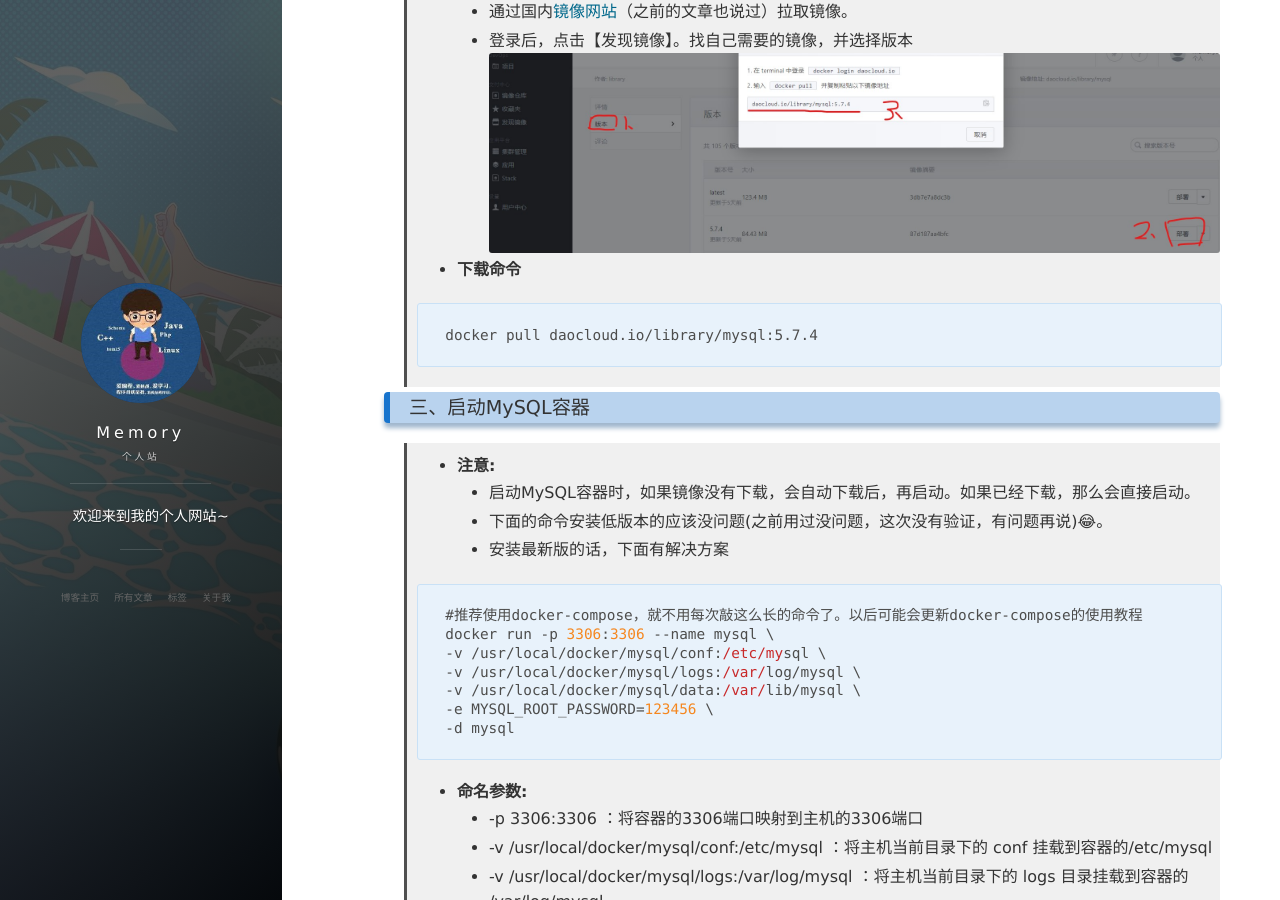
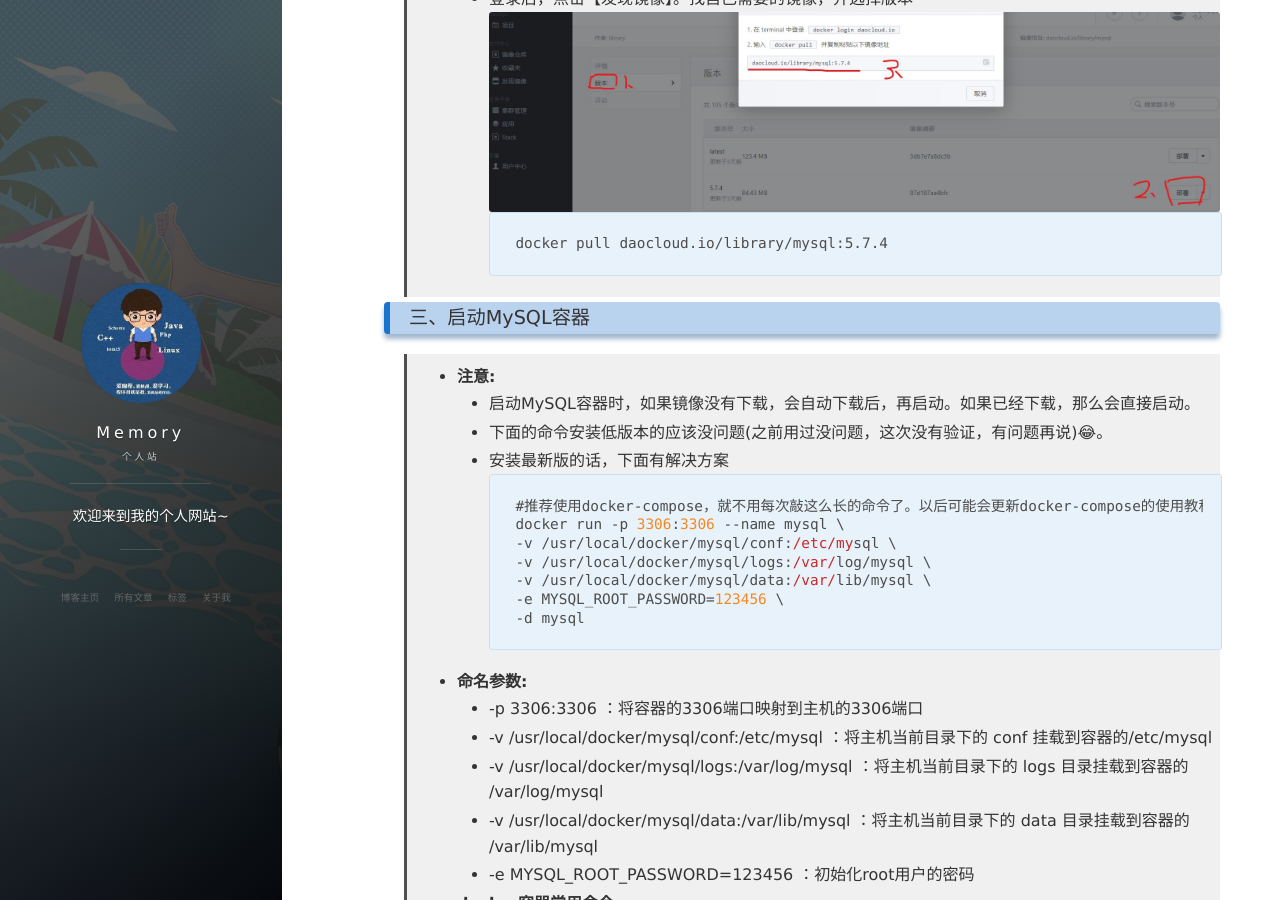
Before and after one commit to dhshenc/dhshenc.github.io, a Jekyll site: the page built from _posts/Docker/2020-03-31-Docker安装Mysql.md, in a window 1280 px wide and 900 px high, scrolled down 683 px. Built offline with Jekyll 4.4.1, drawn with Linux system fonts in a browser that asks for light colours; nearby versions of some CDN libraries; comment, search, counter and statistics services are not loaded.

Commit message:
修改格式

````diff
--- a/_posts/Docker/2020-03-31-Docker安装Mysql.md
+++ b/_posts/Docker/2020-03-31-Docker安装Mysql.md
@@ -13,12 +13,10 @@
 
 > * **直接拉取官方镜像**
 >   - 可以先搜索一下docker镜像
->
 >```shell
 > docker search mysql #(镜像名)
 >```
 >   - 拉取MySQL镜像（没有指定版本默认拉取最新版）
->
 >```shell
 > docker pull mysql
 >```
@@ -26,10 +24,7 @@
 >   - 只要你会拉取MySQL的镜像，其他镜像应该也会了。
 >   - 通过国内[镜像网站](https://www.daocloud.io/)（之前的文章也说过）拉取镜像。
 >   - 登录后，点击【发现镜像】。找自己需要的镜像，并选择版本
->   ![Docker](/images/Docker/001.jpg)
->
-> * **下载命令**
->
+> ![Docker](/images/Docker/001.jpg)
 >```shell
 > docker pull daocloud.io/library/mysql:5.7.4
 >```
@@ -41,7 +36,6 @@
 >   - 启动MySQL容器时，如果镜像没有下载，会自动下载后，再启动。如果已经下载，那么会直接启动。
 >   - 下面的命令安装低版本的应该没问题(之前用过没问题，这次没有验证，有问题再说)😂。
 >   - 安装最新版的话，下面有解决方案
->
 >```shell
 > #推荐使用docker-compose，就不用每次敲这么长的命令了。以后可能会更新docker-compose的使用教程
 > docker run -p 3306:3306 --name mysql \
@@ -60,7 +54,6 @@
 >
 > * **docker容器常用命令**
 >   - 使用下面命令验证是否有问题。
->
 >```shell
 > #查看docker容器运行日志
 > docker logs (容器ID)
@@ -84,7 +77,6 @@
 >   - 通过查看日志，报这个错误：`docker mysql mysqld: Error on realpath() on '/var/lib/mysql-files' No such file or directory`
 > * 解决：
 >   - 在上面的启动容器的命令中添加下面这个
->
 >```shell
 > #这个挂载文件经查询，未找到相关文档
 > -v /home/mysql/mysql-files:/var/lib/mysql-files
@@ -92,4 +84,4 @@
 
 <br>
 
-转载请注明：[Memory的博客](https://www.shendonghai.com) » [点击阅读原文]()
+转载请注明：[Memory的博客](https://www.shendonghai.com) » [点击阅读原文](http://www.shendonghai.com/2020/03/Docker%E5%AE%89%E8%A3%85Mysql/)
````
